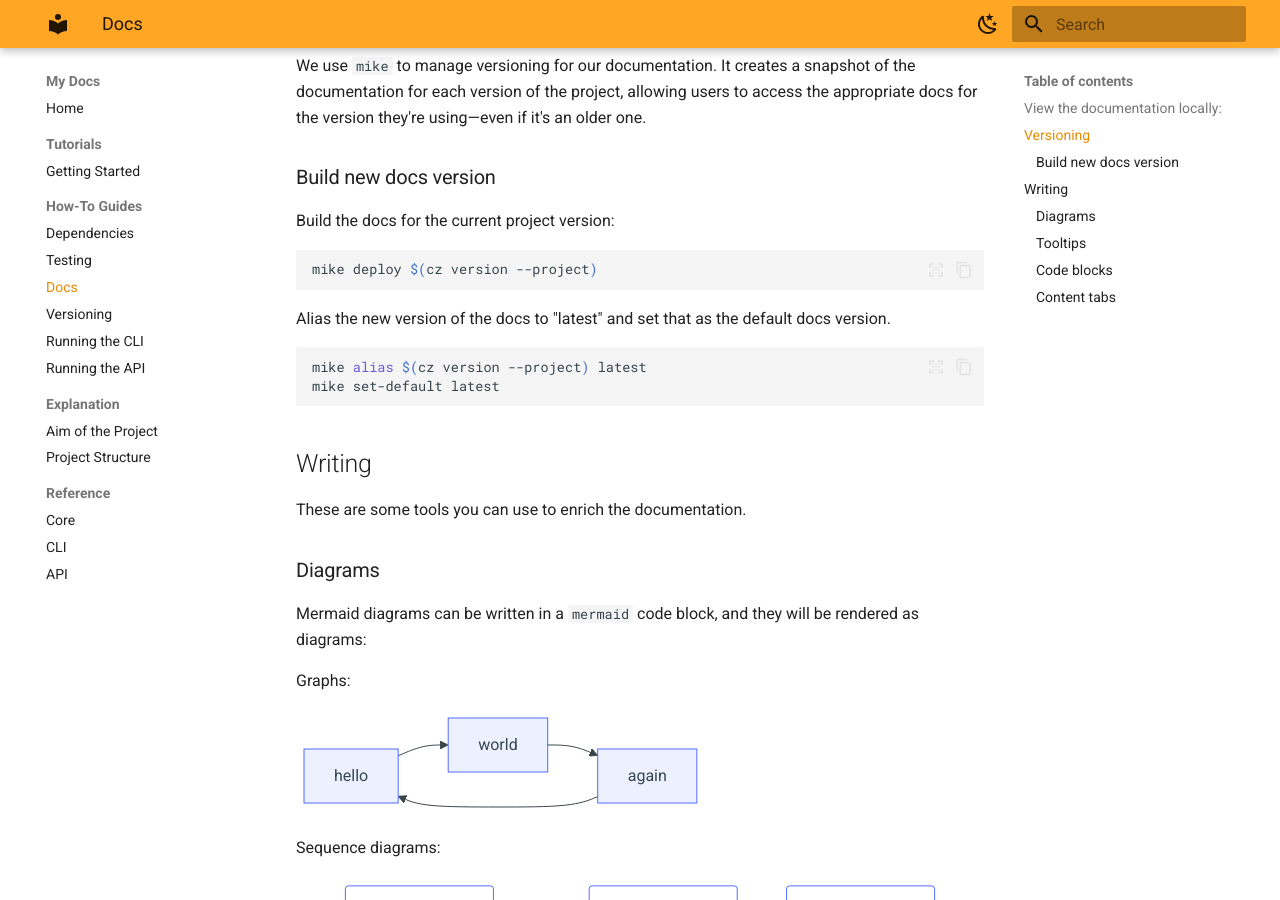
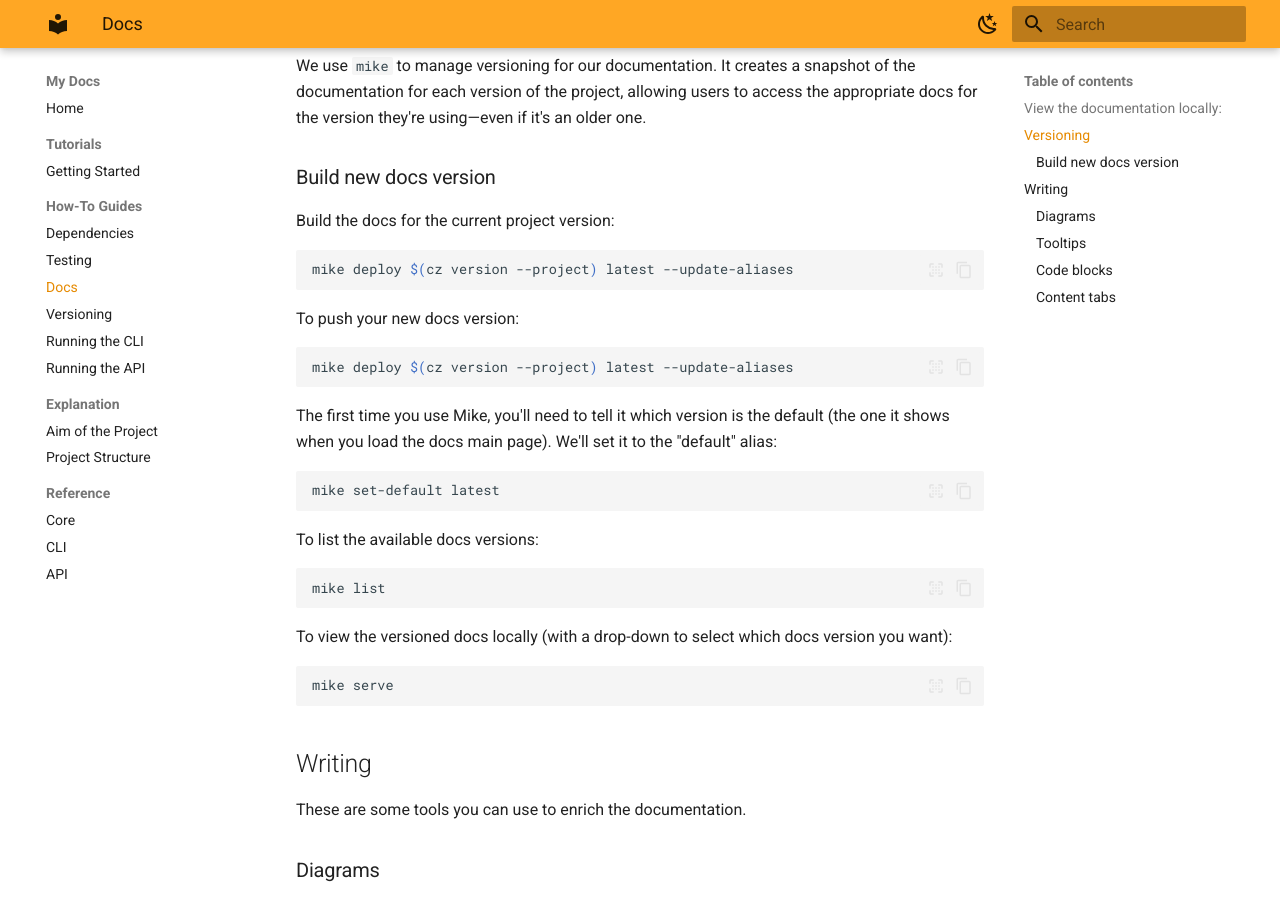
Before and after one commit to binnev/python-template, an MkDocs documentation site: the page built from docs/how-to/docs.md, in a window 1280 px wide and 900 px high, scrolled down 417 px. Built offline with MkDocs 1.6.1 and Material for MkDocs 9.7.7, drawn with Linux system fonts in a browser that asks for light colours.

Commit message:
docs: how to build docs

````diff
--- a/docs/how-to/docs.md
+++ b/docs/how-to/docs.md
@@ -14,14 +14,29 @@ We use `mike` to manage versioning for our documentation. It creates a snapshot
 ### Build new docs version
 Build the docs for the current project version:
 ```sh
-mike deploy $(cz version --project)
+mike deploy $(cz version --project) latest --update-aliases
 ```
 
-Alias the new version of the docs to "latest" and set that as the default docs version.
+To push your new docs version:
 ```sh
-mike alias $(cz version --project) latest
+mike deploy $(cz version --project) latest --update-aliases
+```
+
+The first time you use Mike, you'll need to tell it which version is the default (the one it shows when you load the docs main page). We'll set it to the "default" alias:
+```sh
 mike set-default latest
 ```
+
+To list the available docs versions:
+```sh
+mike list
+```
+
+To view the versioned docs locally (with a drop-down to select which docs version you want):
+```sh
+mike serve
+```
+
 
 ## Writing
 These are some tools you can use to enrich the documentation.
````
